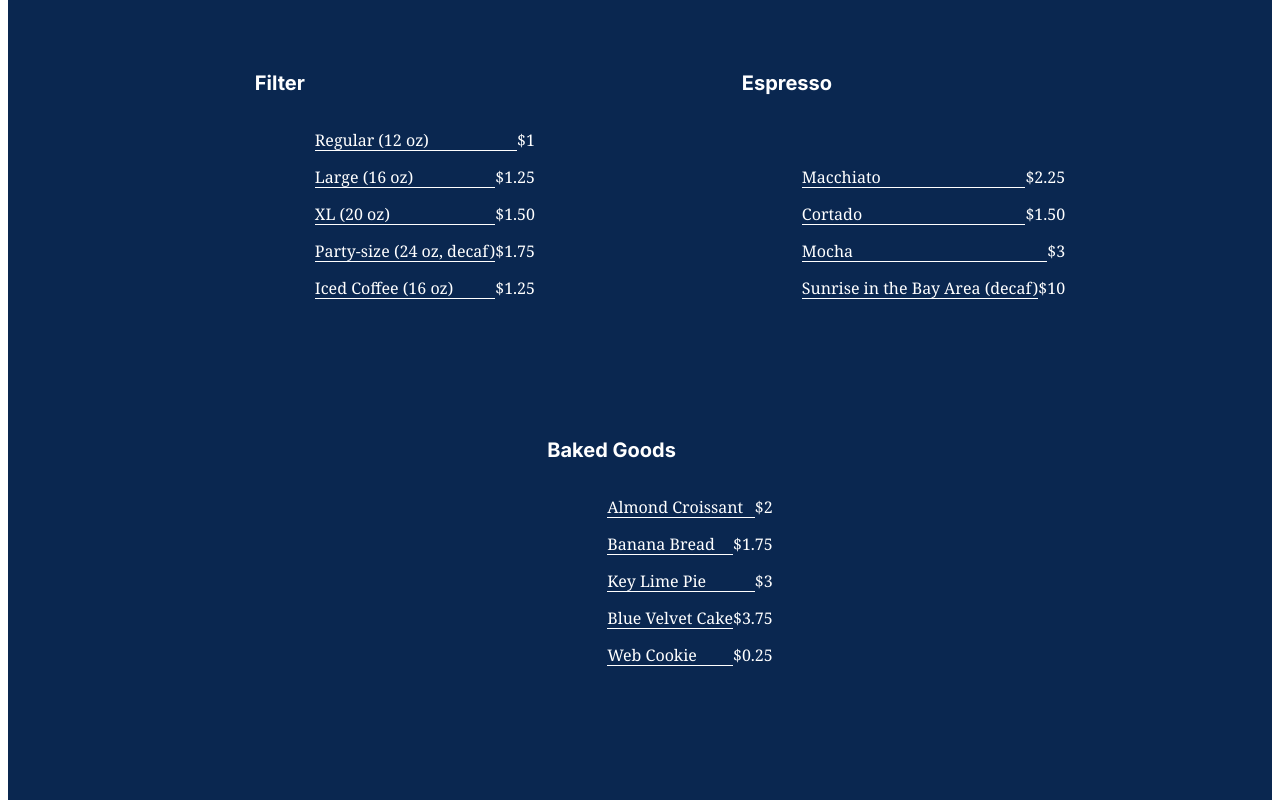
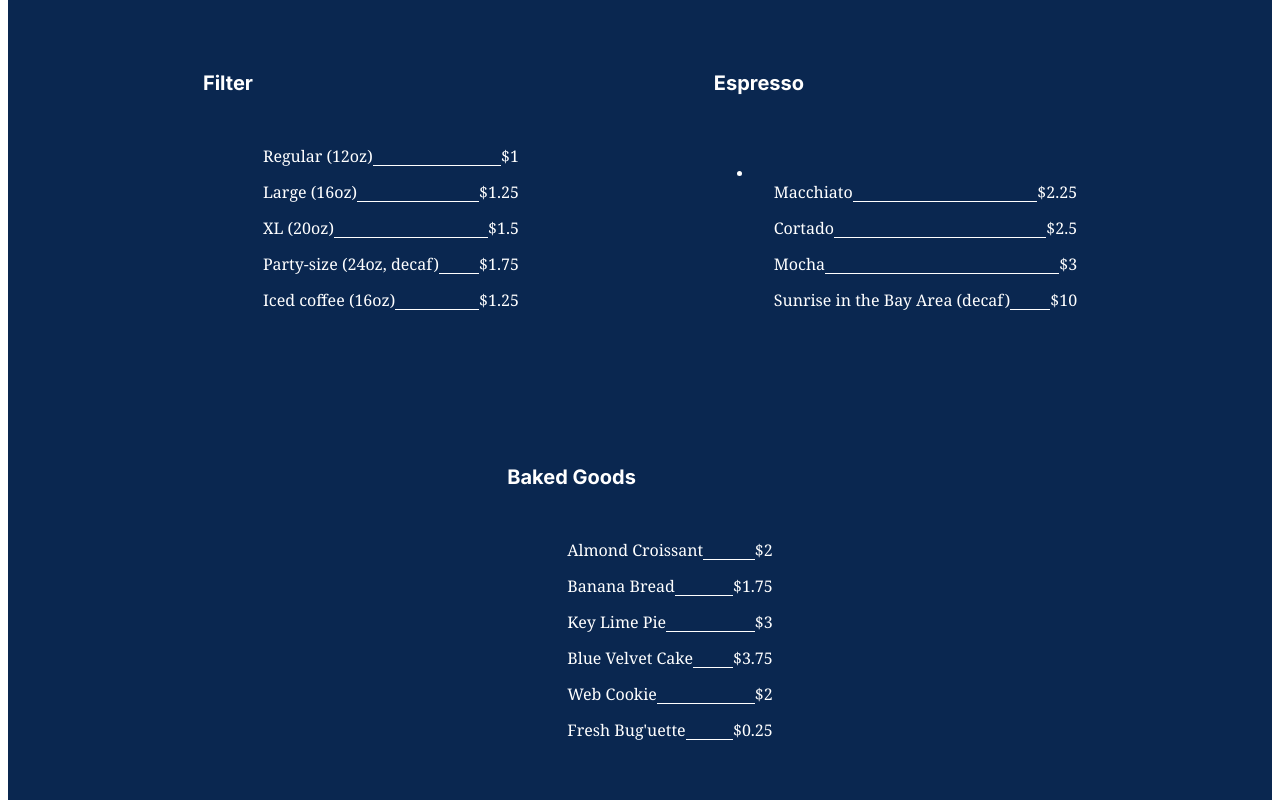
Before and after one commit to youdongzheng/se_project_coffeeshop, a plain HTML site: page index.html in a window 1280 px wide. Shown: the part 1320-2120 px from the top of the page. Drawn offline with Linux system fonts and the light colour scheme.

Commit message:
Add files via upload

```diff
--- a/index.html
+++ b/index.html
@@ -9,7 +9,9 @@
     <meta name="keywords" content="coffee, library, specialty, menu, recipes" />
     <link rel="stylesheet" href="./index.css" />
     <link rel="stylesheet" href="https://fonts.googleapis.com/css2?family=Inter:wght@400;500;700&family=Noto+Serif&display=swap">
+    <link rel="stylesheet" href="https://fonts.googleapis.com/css2?family=Noto+Serif&display=swap">
     <link rel="icon" type="image/x-icon" href="./images/favicon.ico.ico" />
+  </head>
   <body>
     <div class="page">
       <header class="header">
@@ -39,80 +41,116 @@
           </p>
           <img src="../images/inside_coffee_shop.png" alt="Inside Coffeeshop" class="header__image"/>
           <div class="header__footer">
-                      <ul class="header__hours">Hours:
-                        <li class="header__hours">Monday - Friday (10:00 - 19:00)</li>
-                        <li class="header__hours">Saturday - Sunday (11:00 - 18:00)</li>
-                      </ul>
-                      <div class="header__address">
-                       <p class="header__address">200 Success Avenue, The Town of Practicum</p>
+            <div class="header__hours">
+              <p class="header__paragraph">Hours:</p>
+              <p class="header__paragraph">Monday - Friday (10:00 - 19:00)</p>
+              <p class="header__paragraph">Saturday - Sunday (11:00 - 18:00)</p>
             </div>
+            <p class="header__paragraph">
+              200 Success Avenue, The Town of Practicum
+            </p>
           </div>
       </header>
       <main class="content">
         <section class="menu" id="menu">
-                  <h2 class="menu__title"> Menu </h2>
-                  <p class="menu__subtitle"> We brew coffee from locally roasted, Fairtrade certified beans and use
-                    biodegradable cups. All teas from our collection are $2/cup.
+          <h2 class="menu__title">Menu</h2>
+          <p class="menu__subtitle">
+            We brew coffee from locally roasted, Fairtrade certified beans and
+            use biodegradable cups. All teas from our collection are $2/cup.
           </p>
-                  <ul class="menu__cards">
-                    <li class="card">
+          <div class="menu__cards">
+            <div class="card">
               <h3 class="card__title">Filter</h3>
-                      <ul class="card__content">
+              <ul class="card__list">
                 <li class="card__list-item">
-                          <span class="card__list-divider">Regular (12 oz)</span>$1
+                  Regular (12oz)
+                  <span class="card__list-divider"></span>
+                  $1
                 </li>
                 <li class="card__list-item">
-                          <span class="card__list-divider">Large (16 oz)</span>$1.25
+                  Large (16oz)
+                  <span class="card__list-divider"></span>
+                  $1.25
                 </li>
                 <li class="card__list-item">
-                          <span class="card__list-divider">XL (20 oz)</span>$1.50
+                  XL (20oz)
+                  <span class="card__list-divider"></span>
+                  $1.5
                 </li>
                 <li class="card__list-item">
-                          <span class="card__list-divider">Party-size (24 oz, decaf)</span>$1.75
+                  Party-size (24oz, decaf)
+                  <span class="card__list-divider"></span>
+                  $1.75
                 </li>
                 <li class="card__list-item">
-                          <span class="card__list-divider">Iced Coffee (16 oz)</span>$1.25
+                  Iced coffee (16oz)
+                  <span class="card__list-divider"></span>
+                  $1.25
                 </li>
               </ul>
-                    </li>
-                    <li class="card">
+            </div>
+            <div class="card">
               <h3 class="card__title">Espresso</h3>
-                      <ul class="card__content">
+              <ul class="card__list">
+                <li></li>
                 <li class="card__list-item">
-                          <span class="card__list-divider">Macchiato</span>$2.25
+                  Macchiato
+                  <span class="card__list-divider"></span>
+                  $2.25
                 </li>
                 <li class="card__list-item">
-                          <span class="card__list-divider">Cortado</span>$1.50
+                  Cortado
+                  <span class="card__list-divider"></span>
+                  $2.5
                 </li>
                 <li class="card__list-item">
-                          <span class="card__list-divider">Mocha</span>$3
+                  Mocha
+                  <span class="card__list-divider"></span>
+                  $3
                 </li>
                 <li class="card__list-item">
-                          <span class="card__list-divider">Sunrise in the Bay Area (decaf)</span>$10
+                  Sunrise in the Bay Area (decaf)
+                  <span class="card__list-divider"></span>
+                  $10
                 </li>
               </ul>
-                    </li>
-                    <li class="card">
+            </div>
+            <div class="card">
               <h3 class="card__title">Baked Goods</h3>
-                      <ul class="card__content">
+              <ul class="card__list">
                 <li class="card__list-item">
-                          <span class="card__list-divider">Almond Croissant</span>$2
+                  Almond Croissant
+                  <span class="card__list-divider"></span>
+                  $2
                 </li>
                 <li class="card__list-item">
-                          <span class="card__list-divider">Banana Bread</span>$1.75
+                  Banana Bread
+                  <span class="card__list-divider"></span>
+                  $1.75
                 </li>
                 <li class="card__list-item">
-                          <span class="card__list-divider">Key Lime Pie</span>$3
+                  Key Lime Pie
+                  <span class="card__list-divider"></span>
+                  $3
                 </li>
                 <li class="card__list-item">
-                          <span class="card__list-divider">Blue Velvet Cake</span>$3.75
+                  Blue Velvet Cake
+                  <span class="card__list-divider"></span>
+                  $3.75
                 </li>
                 <li class="card__list-item">
-                          <span class="card__list-divider">Web Cookie</span>$0.25
+                  Web Cookie
+                  <span class="card__list-divider"></span>
+                  $2
+                </li>
+                <li class="card__list-item">
+                  Fresh Bug'uette
+                  <span class="card__list-divider"></span>
+                  $0.25
                 </li>
               </ul>
-                    </li>
-                  </ul>
+            </div>
+          </div>
         </section>
         <section class="recipes" id="recipes">
           <h2 class="recipes__title">Recipes</h2>
@@ -256,5 +294,4 @@
       </footer>
     </div>
   </body>
-  </head>
 </html>
```
Lines whose indentation alone changed are shown as unchanged.
